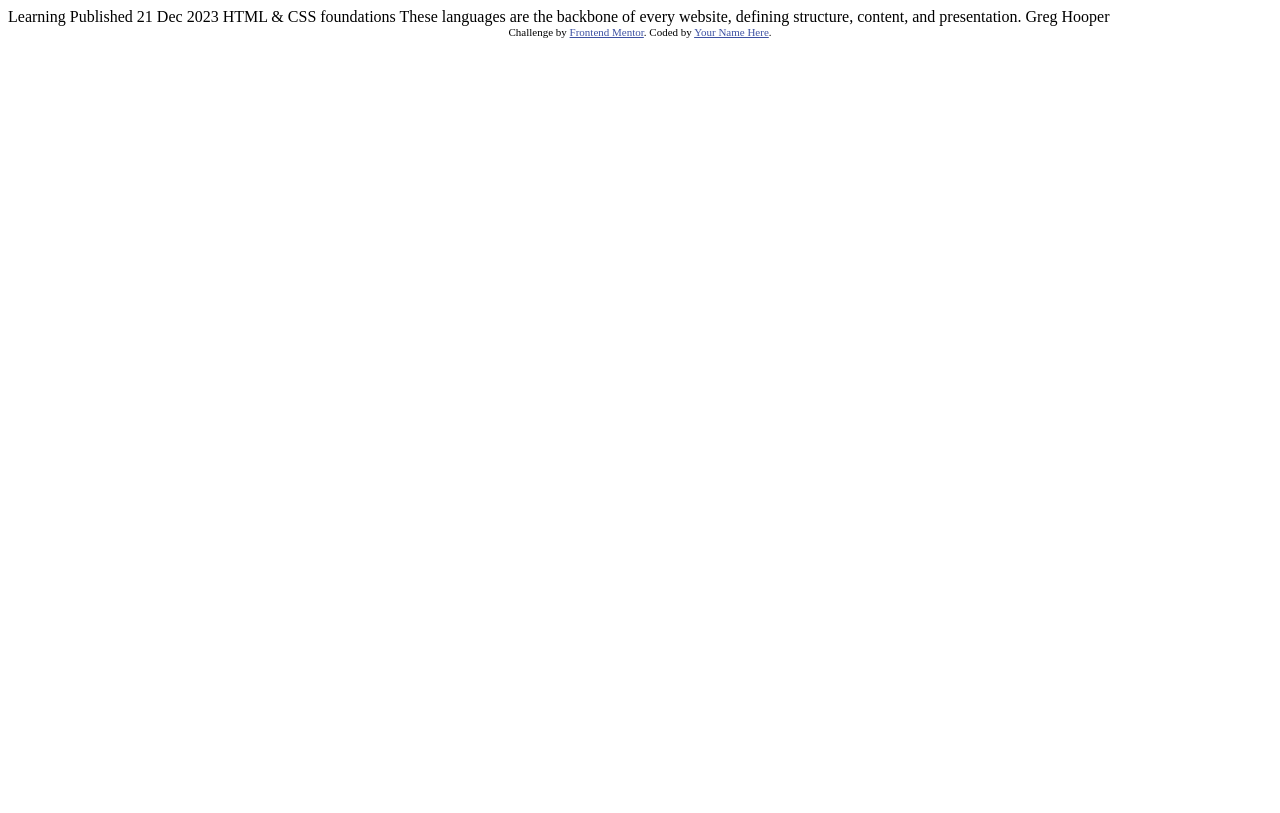
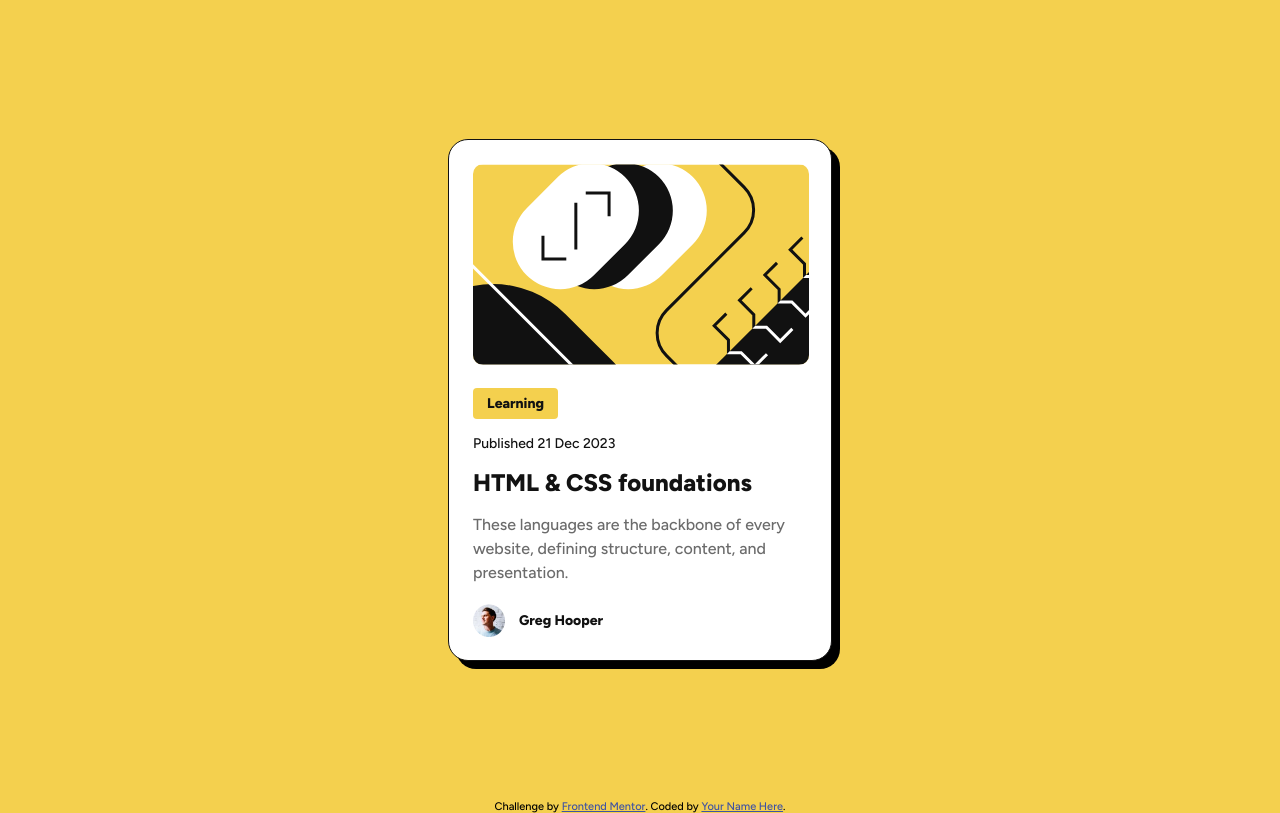
Before and after one commit to Sherrisa/blog-preview-card, a plain HTML site: page index.html in a window 1280 px wide. Drawn offline with Linux system fonts and the light colour scheme.

Commit message:
Design without hover state

```diff
--- a/index.html
+++ b/index.html
@@ -1,34 +1,72 @@
 <!DOCTYPE html>
 <html lang="en">
   <head>
-  <meta charset="UTF-8">
-  <meta name="viewport" content="width=device-width, initial-scale=1.0"> <!-- displays site properly based on user's device -->
+    <meta charset="UTF-8" />
+    <meta name="viewport" content="width=device-width, initial-scale=1.0" />
+    <!-- displays site properly based on user's device -->
 
-  <link rel="icon" type="image/png" sizes="32x32" href="./assets/images/favicon-32x32.png">
+    <link
+      rel="icon"
+      type="image/png"
+      sizes="32x32"
+      href="./assets/images/favicon-32x32.png"
+    />
+    <link rel="preconnect" href="https://fonts.googleapis.com" />
+    <link rel="preconnect" href="https://fonts.gstatic.com" crossorigin />
+    <link
+      href="https://fonts.googleapis.com/css2?family=Figtree:ital,wght@0,300..900;1,300..900&display=swap"
+      rel="stylesheet"
+    />
+    <link rel="stylesheet" href="style.css" class="css" />
 
     <title>Frontend Mentor | Blog preview card</title>
 
     <!-- Feel free to remove these styles or customise in your own stylesheet 👍 -->
     <style>
-    .attribution { font-size: 11px; text-align: center; }
-    .attribution a { color: hsl(228, 45%, 44%); }
+      .attribution {
+        font-size: 11px;
+        text-align: center;
+      }
+      .attribution a {
+        color: hsl(228, 45%, 44%);
+      }
     </style>
   </head>
   <body>
+    <main>
+      <div class="card">
+        <img
+          class="card-blog-img"
+          src="./assets/images/illustration-article.svg"
+          alt=""
+        />
+        <div class="card-content">
+          <div class="card-category"><p>Learning</p></div>
+          <p class="card-publishdate">Published <time>21 Dec 2023</time></p>
+          <h2 class="card-title">HTML & CSS foundations</h2>
+          <p class="card-description">
+            These languages are the backbone of every website, defining
+            structure, content, and presentation.
+          </p>
+        </div>
 
-  Learning
+        <div class="card-author">
+          <img
+            class="card-author-img"
+            src="./assets/images/image-avatar.webp"
+          />
+          <p>Greg Hooper</p>
+        </div>
+      </div>
+    </main>
 
-  Published 21 Dec 2023
-
-  HTML & CSS foundations
-
-  These languages are the backbone of every website, defining structure, content, and presentation.
-
-  Greg Hooper
-
+    <footer>
       <div class="attribution">
-    Challenge by <a href="https://www.frontendmentor.io?ref=challenge" target="_blank">Frontend Mentor</a>.
-    Coded by <a href="#">Your Name Here</a>.
+        Challenge by
+        <a href="https://www.frontendmentor.io?ref=challenge" target="_blank"
+          >Frontend Mentor</a
+        >. Coded by <a href="#">Your Name Here</a>.
       </div>
+    </footer>
   </body>
 </html>
--- /dev/null
+++ b/style.css
@@ -0,0 +1,87 @@
+* {
+  margin: 0;
+  padding: 0;
+  box-sizing: border-box;
+}
+
+:root {
+  --yellow: hsl(47, 88%, 63%);
+  --white: hsl(0, 0%, 100%);
+  --gray500: hsl(0, 0%, 42%);
+  --gray950: hsl(0, 0%, 7%);
+}
+
+body {
+  background: var(--yellow);
+  font-family: "Figtree", sans-serif;
+  font-weight: 500;
+}
+
+main {
+  display: flex;
+  height: 100vh;
+  justify-content: center;
+  align-items: center;
+}
+
+.card {
+  background: var(--white);
+  width: 384px;
+  height: 522px;
+  padding: 1.5rem;
+  border-radius: 20px;
+  border: 1px solid var(--gray950);
+  box-shadow: 8px 8px 0px 0px #000;
+}
+
+.card-blog-img {
+  border-radius: 10px;
+}
+
+.card-content {
+  display: flex;
+  flex-direction: column;
+  align-items: flex-start;
+  gap: 1rem;
+  margin: 1.2rem 0;
+}
+
+.card-category {
+  display: flex;
+  justify-content: center;
+  align-items: center;
+  background: var(--yellow);
+  color: var(--gray950);
+  font-size: 14px;
+  font-weight: 800;
+  padding: 0.5em 1em;
+  border-radius: 4px;
+}
+
+.card-publishdate {
+  color: var(--gray950);
+  font-size: 14px;
+}
+
+.card-title {
+  color: var(--gray950);
+  font-weight: 800;
+}
+
+.card-description {
+  color: var(--gray500);
+  line-height: 1.5;
+}
+
+.card-author {
+  display: flex;
+  align-items: center;
+  color: var(--gray950);
+  font-weight: 800;
+  font-size: 14px;
+}
+
+.card-author-img {
+  width: 32px;
+  margin-right: 14px;
+}
```
Lines whose indentation alone changed are shown as unchanged.
